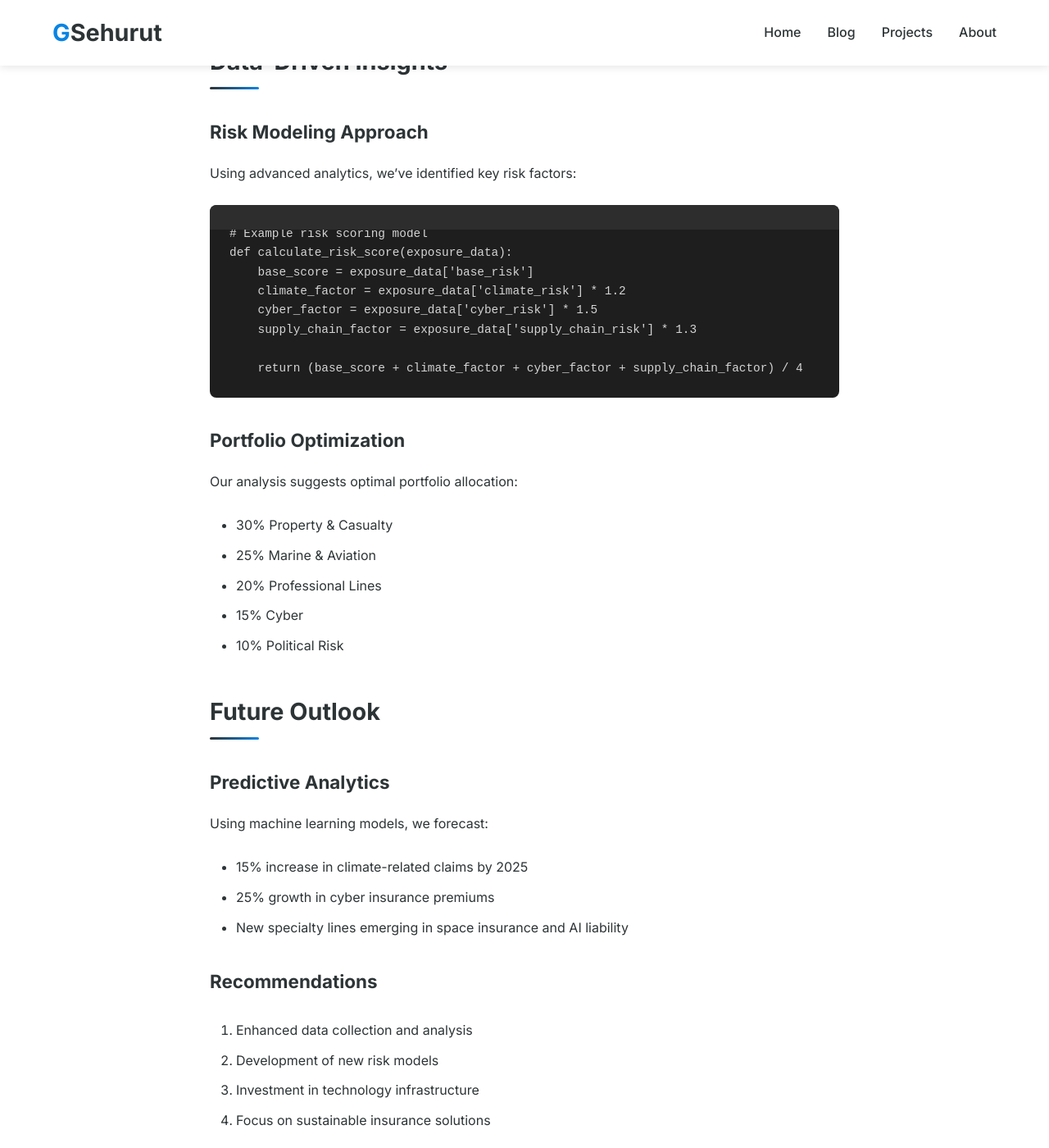
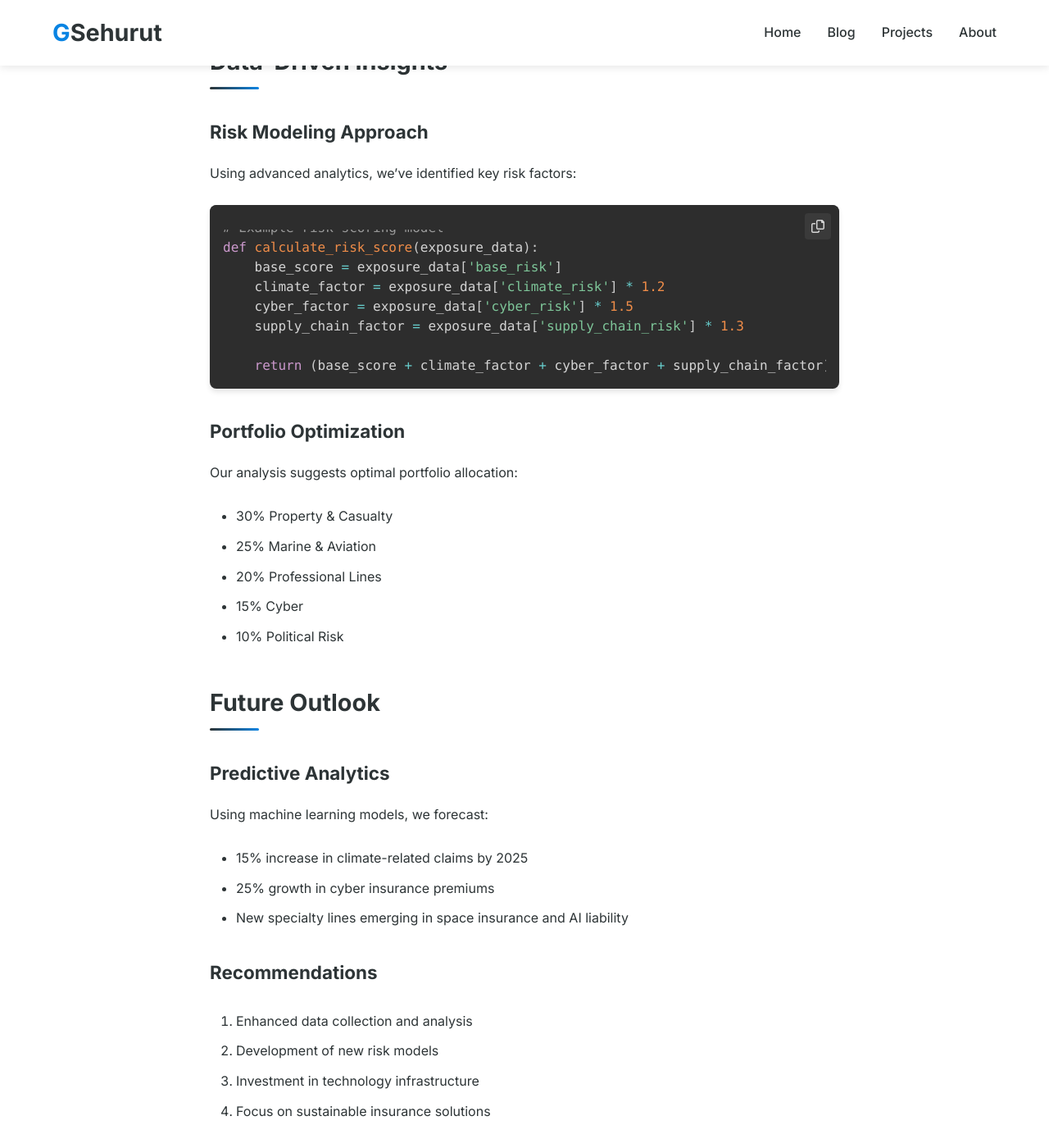
Before and after one commit to GSehurut/GSehurut.github.io, a Jekyll site: the page built from _posts/2024-03-15-london-market-trends.md, in a window 1280 px wide and 1400 px high, scrolled down 1992 px. Shown: the whole window at 82% size. Built offline with Jekyll 4.4.1, drawn with Linux system fonts in a browser that asks for light colours; nearby versions of some CDN libraries.

Commit message:
adding syntax highlighting for the code and making it copiable

```diff
--- a/_layouts/post.html
+++ b/_layouts/post.html
@@ -45,3 +45,38 @@ layout: default
     </div>
   </footer>
 </article>
+
+<!-- Add Prism.js for syntax highlighting -->
+<link
+  rel="stylesheet"
+  href="https://cdnjs.cloudflare.com/ajax/libs/prism/1.24.1/themes/prism-tomorrow.min.css"
+/>
+<script src="https://cdnjs.cloudflare.com/ajax/libs/prism/1.24.1/prism.min.js"></script>
+<script src="https://cdnjs.cloudflare.com/ajax/libs/prism/1.24.1/components/prism-python.min.js"></script>
+<script>
+  // Add copy button to all code blocks
+  document.addEventListener("DOMContentLoaded", function () {
+    document.querySelectorAll("pre code").forEach((block) => {
+      // Create copy button
+      const button = document.createElement("button");
+      button.className = "copy-button";
+      button.innerHTML = '<i class="far fa-copy"></i>';
+
+      // Add click event
+      button.addEventListener("click", function () {
+        const code = block.textContent;
+        navigator.clipboard.writeText(code).then(() => {
+          button.innerHTML = '<i class="fas fa-check"></i>';
+          setTimeout(() => {
+            button.innerHTML = '<i class="far fa-copy"></i>';
+          }, 2000);
+        });
+      });
+
+      // Add button to pre element
+      const pre = block.parentNode;
+      pre.style.position = "relative";
+      pre.appendChild(button);
+    });
+  });
+</script>
--- a/css/main.css
+++ b/css/main.css
@@ -1815,6 +1815,7 @@ a, button {
   overflow-x: auto;
   margin: 1.5rem 0;
   position: relative;
+  box-shadow: 0 4px 6px rgba(0, 0, 0, 0.1);
 }
 
 .post-content pre::before {
@@ -1838,34 +1839,98 @@ a, button {
   color: #d4d4d4;
   background: none;
   padding: 0;
-}
-
+  display: block;
+  overflow-x: auto;
+}
+
+/* Syntax Highlighting Colors */
+.token.comment,
+.token.prolog,
+.token.doctype,
+.token.cdata {
+  color: #6A9955;
+}
+
+.token.punctuation {
+  color: #d4d4d4;
+}
+
+.token.property,
+.token.tag,
+.token.boolean,
+.token.number,
+.token.constant,
+.token.symbol {
+  color: #b5cea8;
+}
+
+.token.selector,
+.token.attr-name,
+.token.string,
+.token.char,
+.token.builtin {
+  color: #ce9178;
+}
+
+.token.operator,
+.token.entity,
+.token.url,
+.language-css .token.string,
+.style .token.string {
+  color: #d4d4d4;
+}
+
+.token.atrule,
+.token.attr-value,
+.token.keyword {
+  color: #569cd6;
+}
+
+.token.function {
+  color: #dcdcaa;
+}
+
+.token.regex,
+.token.important,
+.token.variable {
+  color: #d16969;
+}
+
+/* Copy Button Styling */
+.copy-button {
+  position: absolute;
+  top: 10px;
+  right: 10px;
+  background: #3a3a3a;
+  color: #d4d4d4;
+  border: none;
+  border-radius: 4px;
+  padding: 0.5rem;
+  cursor: pointer;
+  transition: all 0.3s ease;
+  display: flex;
+  align-items: center;
+  justify-content: center;
+  width: 32px;
+  height: 32px;
+}
+
+.copy-button:hover {
+  background: #4a4a4a;
+  color: #ffffff;
+}
+
+.copy-button i {
+  font-size: 1rem;
+}
+
+/* Inline Code Styling */
 .post-content p code {
   background: var(--light-gray);
   padding: 0.2rem 0.4rem;
   border-radius: 4px;
   font-size: 0.9rem;
   color: var(--primary-color);
-}
-
-/* Blockquote Styling */
-.post-content blockquote {
-  border-left: 4px solid var(--secondary-color);
-  padding: 1rem 1.5rem;
-  margin: 1.5rem 0;
-  background: var(--light-gray);
-  border-radius: 0 8px 8px 0;
-  color: var(--text-muted);
-  font-style: italic;
-}
-
-/* Image Styling */
-.post-content img {
-  max-width: 100%;
-  height: auto;
-  border-radius: 8px;
-  margin: 1.5rem 0;
-  box-shadow: 0 4px 6px rgba(0, 0, 0, 0.1);
 }
 
 /* Post Navigation */
```
